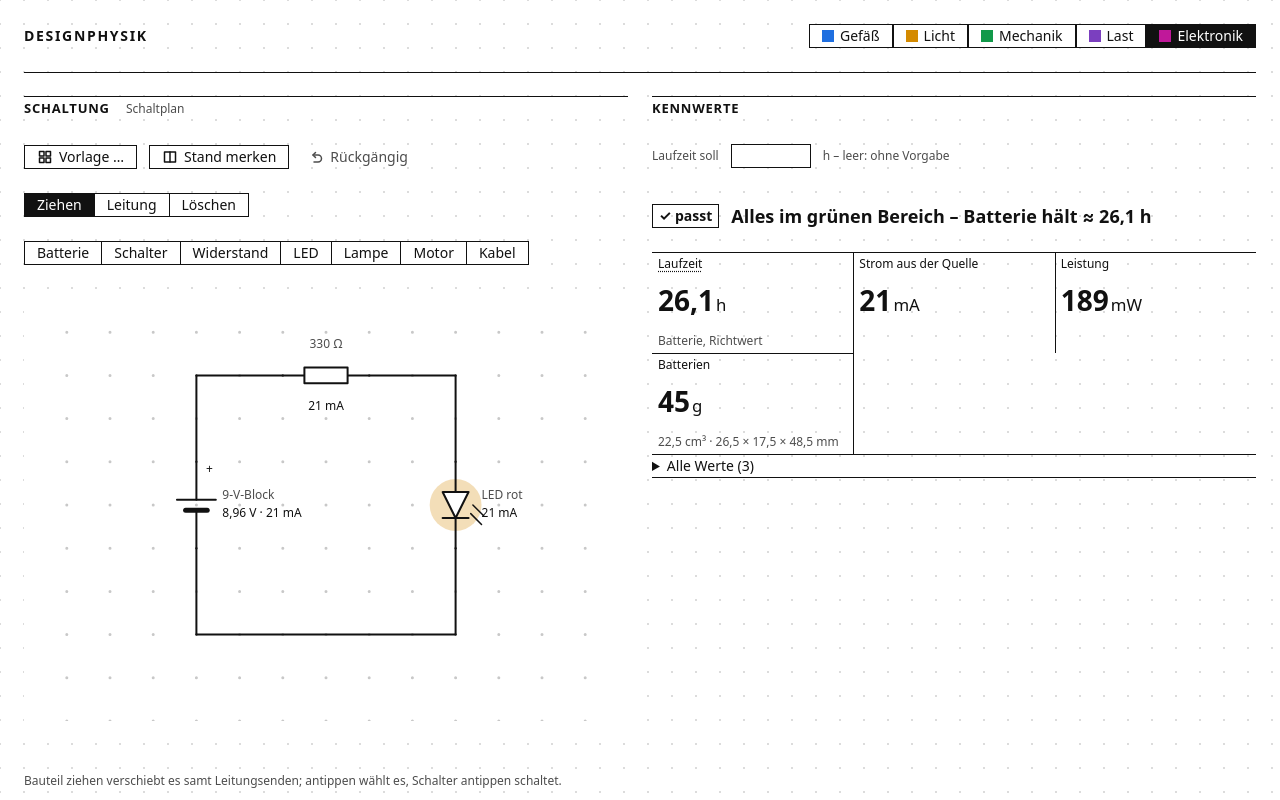
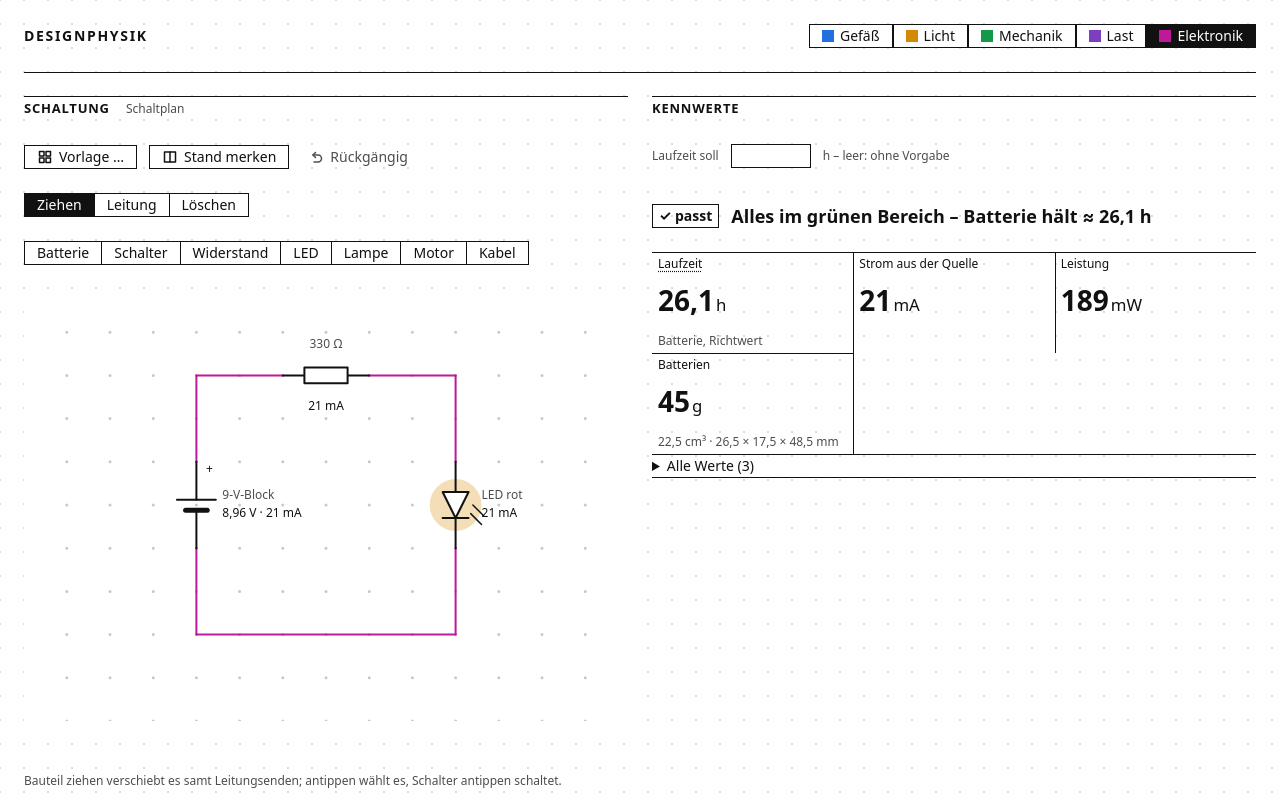
Before and after one commit to davidgebka/physik, a plain HTML site: page elektronik/index.html in a window 1280 px wide. Shown: the top 800 px of the page. Drawn offline with Linux system fonts and the light colour scheme.

Commit message:
Elektronik v1.1: Leitungen und Knoten in --elec
Medium in der Familienfarbe wie bei Gefäß/Mechanik; Bauteile bleiben --ink,
Leuchten --light-a. Auch in den Galerie-Skizzen.

Co-Authored-By: Claude Opus 5.5 <noreply@anthropic.com>
Claude-Session: https://claude.ai/code/session_017xQ3Z1QZWenRKFx3swuP5j

```diff
--- a/elektronik/index.html
+++ b/elektronik/index.html
@@ -5,7 +5,7 @@
 <meta name="viewport" content="width=device-width,initial-scale=1">
 <title>Designphysik · Elektronik</title>
 <link rel="stylesheet" href="../shared/style.css">
-<!-- Familie Elektrik (--elec) ist beim Style-Chat angefragt; bis dahin --ink, Licht von LED/Lampe in --light -->
+<!-- Familie Elektrik: Leitungen und Knoten in --elec (Medium wie Wasser/Bahnkurve), Bauteile --ink, Licht von LED/Lampe in --light -->
 <style>
 #ed{aspect-ratio:4/3;--ar:calc(4/3);touch-action:none}
 .sel input[type=number]{width:80px}
@@ -352,7 +352,7 @@ function drawEd() {
   ctx.fill();
   ctx.lineCap = ctx.lineJoin = 'round';
   // Leitungen
-  S.wires.forEach((q, i) => { const sel = UI.sel && UI.sel.t === 'w' && UI.sel.i === i; ctx.strokeStyle = css('--ink'); ctx.lineWidth = sel ? 4 : 2;
+  S.wires.forEach((q, i) => { const sel = UI.sel && UI.sel.t === 'w' && UI.sel.i === i; ctx.strokeStyle = css('--elec'); ctx.lineWidth = sel ? 4 : 2;
     ctx.beginPath(); ctx.moveTo(...T([q[0], q[1]])); ctx.lineTo(...T([q[2], q[3]])); ctx.stroke(); });
   if (UI.pend) { const a = T(UI.pend), b = UI.hover ? T(UI.hover) : a; ctx.strokeStyle = css('--ctl'); ctx.setLineDash([3, 4]); ctx.lineWidth = 2; ctx.beginPath(); ctx.moveTo(...a); ctx.lineTo(...b); ctx.stroke(); ctx.setLineDash([]); }
   // Bauteile
@@ -361,7 +361,7 @@ function drawEd() {
   const deg = new Map(), inc = q => { const s = q + ''; deg.set(s, (deg.get(s) || 0) + 1); };
   S.wires.forEach(q => { inc([q[0], q[1]]); inc([q[2], q[3]]); }); S.parts.forEach(p => Core.term(p).forEach(inc));
   for (const [s, d] of deg) { const [x, y] = T(s.split(',').map(Number)); ctx.beginPath(); ctx.arc(x, y, d >= 3 ? 3.5 : 3, 0, 7);
-    if (d >= 3) { ctx.fillStyle = css('--ink'); ctx.fill(); } else if (d === 1) { ctx.fillStyle = css('--bg'); ctx.fill(); ctx.strokeStyle = css('--warn'); ctx.lineWidth = 1.5; ctx.stroke(); } }
+    if (d >= 3) { ctx.fillStyle = css('--elec'); ctx.fill(); } else if (d === 1) { ctx.fillStyle = css('--bg'); ctx.fill(); ctx.strokeStyle = css('--warn'); ctx.lineWidth = 1.5; ctx.stroke(); } }
   // Auswahl: Griffe an den Enden
   const hs = UI.sel ? (UI.sel.t === 'p' ? Core.term(S.parts[UI.sel.i]) : [[S.wires[UI.sel.i][0], S.wires[UI.sel.i][1]], [S.wires[UI.sel.i][2], S.wires[UI.sel.i][3]]]) : [];
   ctx.fillStyle = css('--ctl'); hs.forEach(q => { const [x, y] = T(q); ctx.fillRect(x - 5, y - 5, 10, 10); });
@@ -518,7 +518,7 @@ $('soll').onchange = e => { const v = +e.target.value; S.soll = v > 0 && isFinit
 // ---- Vorlagen ----
 function load(m) { S = m; UI.sel = null; UI.pend = null; $('soll').value = S.soll || ''; A = Core.analyze(S); fit(true); drawAll(); store(); }
 function tplSketch(m) {
-  const out = m.wires.map(q => ({ p: [[q[0], -q[1]], [q[2], -q[3]]], w: 1.5 }));
+  const out = m.wires.map(q => ({ p: [[q[0], -q[1]], [q[2], -q[3]]], c: '--elec', w: 1.5 }));
   m.parts.forEach(p => { const [a, b] = Core.term(p), c = [(a[0] + b[0]) / 2, -(a[1] + b[1]) / 2];
     out.push({ p: [[a[0], -a[1]], [b[0], -b[1]]], w: 1.5 });
     out.push({ p: [[c[0] - 0.4, c[1] - 0.4], [c[0] + 0.4, c[1] - 0.4], [c[0] + 0.4, c[1] + 0.4], [c[0] - 0.4, c[1] + 0.4]], z: 1, f: p.t === 'led' || p.t === 'lamp' ? '--light-a' : '--bg', w: 1.5 }); });
```
Also changed, not shown: 2 other files.
